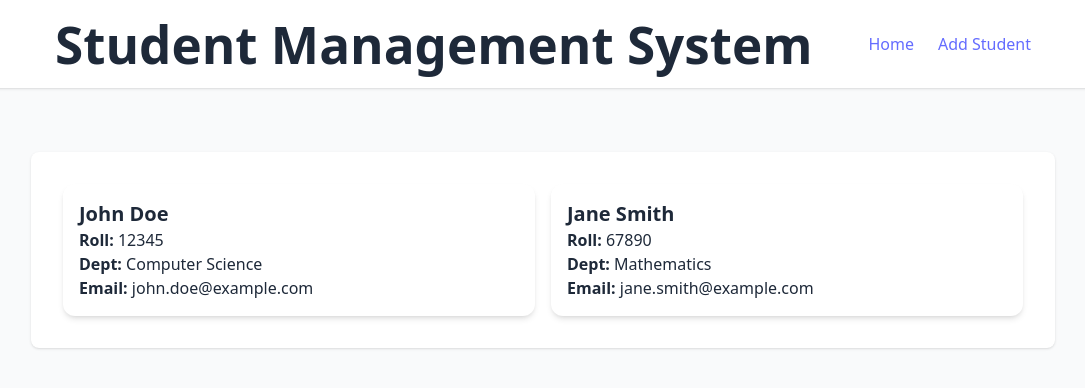
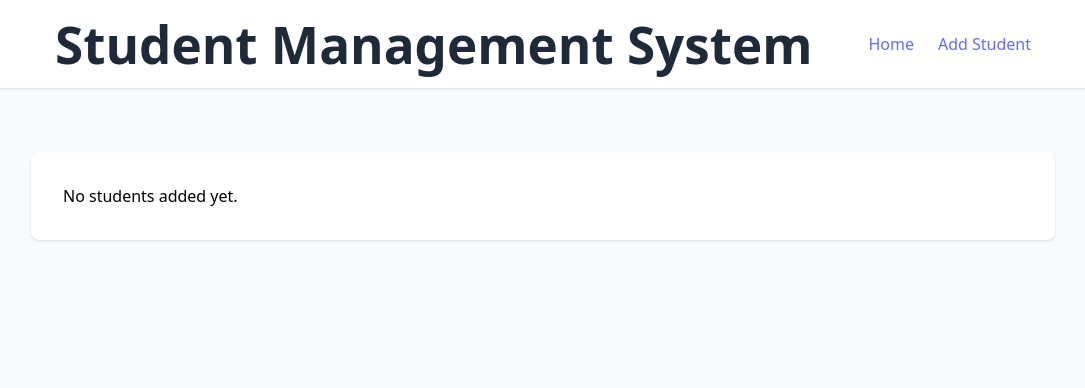
Before and after one commit to Sarveshmrao/coptercode-stu-mgmt-p2-b2, a React (Vite) app in the folder client/: page / in a window 1280 px wide. Shown: the top 388 px of the page, without its empty margins (97-1182 px from the left). Built offline with nearby package versions, Linux system fonts and the light colour scheme.

Commit message:
Refactor Home component to retrieve students from localStorage and display them using StudentCard

```diff
--- a/client/src/pages/Home.jsx
+++ b/client/src/pages/Home.jsx
@@ -1,29 +1,22 @@
+import { useEffect, useState } from "react";
 import StudentCard from "../components/StudentCard";
 
-const dummyStudents = [
-    {
-        id:1,
-        name: "John Doe",
-        roll: "12345",
-        department: "Computer Science",
-        email: "john.doe@example.com"
-    },
-    {
-        id:2,
-        name: "Jane Smith",
-        roll: "67890",
-        department: "Mathematics",
-        email: "jane.smith@example.com"
-    }
-];
+function Home() {
+  const [students, setStudents] = useState([]);
 
-function Home() {
-    return(
-        <div className="grid grid-cols-1 md:grid-cols-2 gap-4">
-            {dummyStudents.map((student) => (
-                <StudentCard key={student.id} student={student} />
-            ))}
-        </div>
-    );
+  useEffect(() => {
+    const stored = JSON.parse(localStorage.getItem("students")) || [];
+    setStudents(stored);
+  }, []);
+
+  return (
+    <div className="grid grid-cols-1 md:grid-cols-2 gap-4">
+      {students.length === 0 ? (
+        <p>No students added yet.</p>
+      ) : (
+        students.map((s) => <StudentCard key={s.id} student={s} />)
+      )}
+    </div>
+  );
 }
 export default Home;
```
